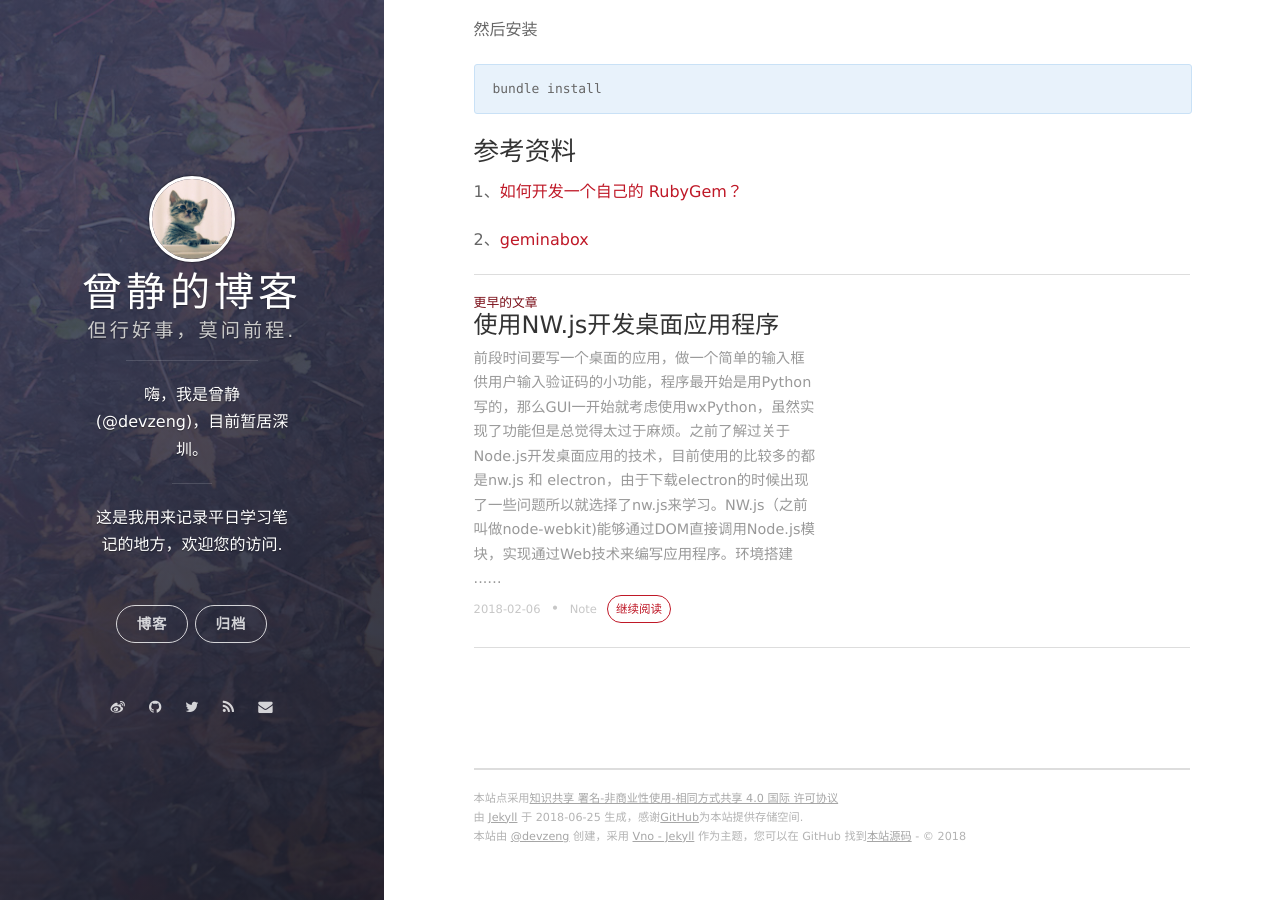
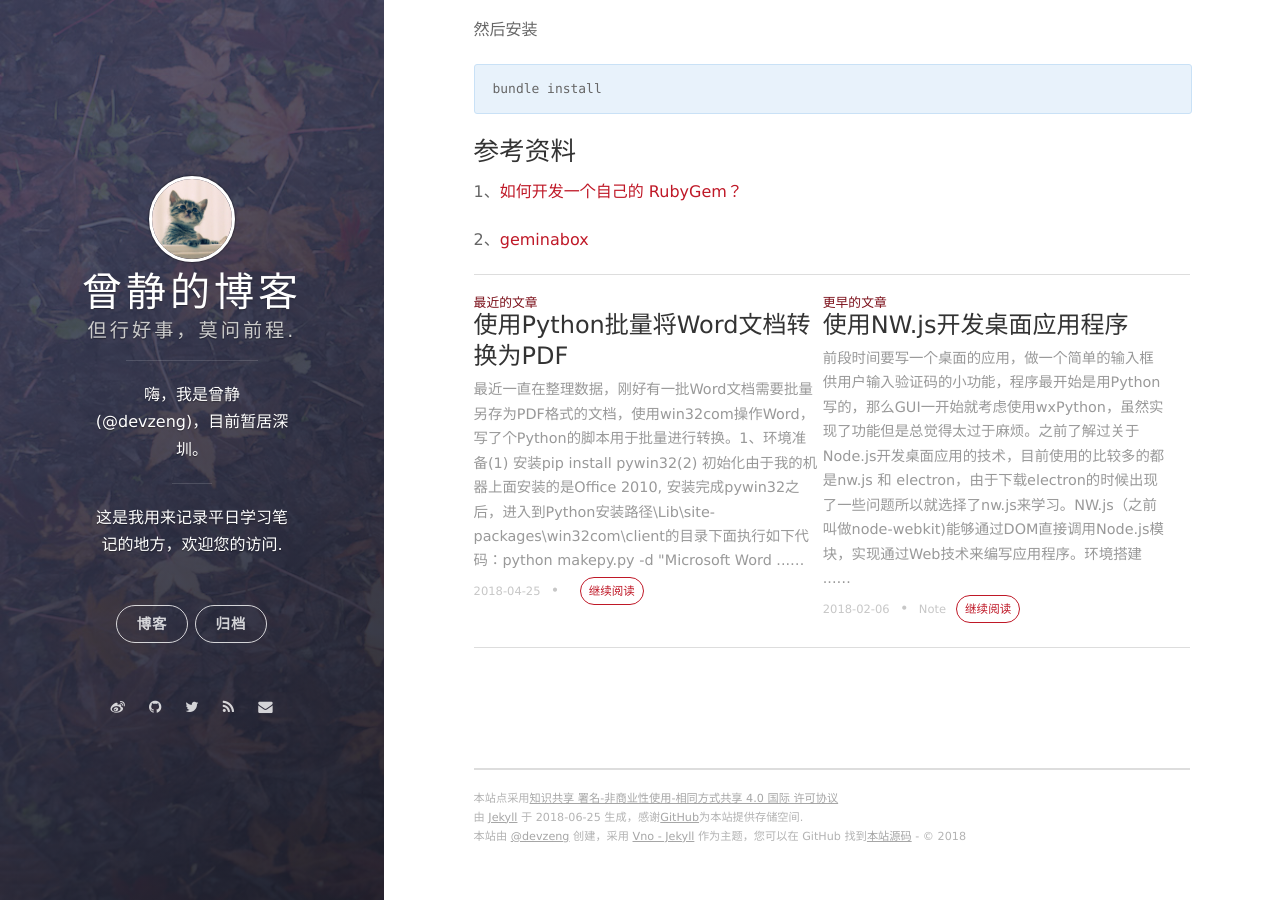
Before and after one commit to hhtczengjing/blog, a Jekyll site: the page built from _posts/2018-03-12-create-a-private-gem.md, in a window 1280 px wide and 900 px high, scrolled down 2139 px. Built offline with Jekyll 4.4.1, drawn with Linux system fonts in a browser that asks for light colours; nearby versions of some CDN libraries.

Commit message:
update at Mon Jun 25 12:28:46 CST 2018

````diff
--- a/_includes/head.html
+++ b/_includes/head.html
@@ -19,7 +19,7 @@
   <link href="/assets/images/favicon.png" rel="shortcut icon" type="image/png">
 
   <link rel="stylesheet" href="{{ "/css/main.css" | prepend: site.baseurl }}">
-  <link href="//netdna.bootstrapcdn.com/font-awesome/4.1.0/css/font-awesome.min.css" rel="stylesheet">
+  <link href="//cdn.bootcss.com/font-awesome/4.1.0/css/font-awesome.min.css" rel="stylesheet">
 
   <link rel="canonical" href="{{ page.url | replace:'index.html','' | prepend: site.baseurl | prepend: site.url }}">
   <link rel="alternate" type="application/rss+xml" title="{{ site.title }}" href="{{ "/feed.xml" | prepend: site.baseurl | prepend: site.url }}">
--- /dev/null
+++ b/_posts/2018-04-25-python-convert-word-to-pdf.md
@@ -0,0 +1,64 @@
+---
+layout: post
+title: "使用Python批量将Word文档转换为PDF"
+date: 2018-04-25 11:46:29 +0800
+comments: true
+categories: Note
+---
+
+最近一直在整理数据，刚好有一批Word文档需要批量另存为PDF格式的文档，使用`win32com`操作Word，写了个Python的脚本用于批量进行转换。
+
+### 1、环境准备
+
+#### (1) 安装
+
+```
+pip install pywin32
+```
+
+#### (2) 初始化
+
+由于我的机器上面安装的是`Office 2010`, 安装完成`pywin32`之后，进入到Python安装路径`\Lib\site-packages\win32com\client`的目录下面执行如下代码：
+
+```
+python makepy.py -d "Microsoft Word 14.0 Object Library"
+```
+
+#### (3) 引用模块
+
+```
+import os, sys
+from win32com.client import Dispatch, constants
+```
+
+### 2、关键代码
+
+#### （1）遍历目录获取全部的Word文档
+
+```
+def fetchAllFile(path):
+    files = []
+    for dirpath, dirnames, filenames in os.walk(path):
+        for file in filenames:
+            ext = os.path.splitext(file)[1].lower()
+            if ext == '.docx' or ext == '.doc':
+                fullpath = os.path.join(dirpath, file)
+                files.append(fullpath)
+    return files
+```
+
+### （2）将Word转换为PDF
+
+```
+def convertWordToPdf(docxPath, pdfPath):
+    w = Dispatch("Word.Application")
+    try:
+        doc = w.Documents.Open(docxPath, ReadOnly=1)
+        doc.ExportAsFixedFormat(pdfPath, constants.wdExportFormatPDF, Item=constants.wdExportDocumentWithMarkup, CreateBookmarks=constants.wdExportCreateHeadingBookmarks)
+    except Exception, e:
+        print e
+    finally:
+        w.Quit(constants.wdDoNotSaveChanges)
+```
+
+> 完整代码: https://github.com/hhtczengjing/convert-word-to-pdf
````
Also changed, not shown: _posts/2018-05-25-centos-remote-disk-mounted.md (added, +117 -0 lines), _posts/2018-06-24-selenium-captcha-recognition.md (added, +103 -0 lines), 1 other file.
